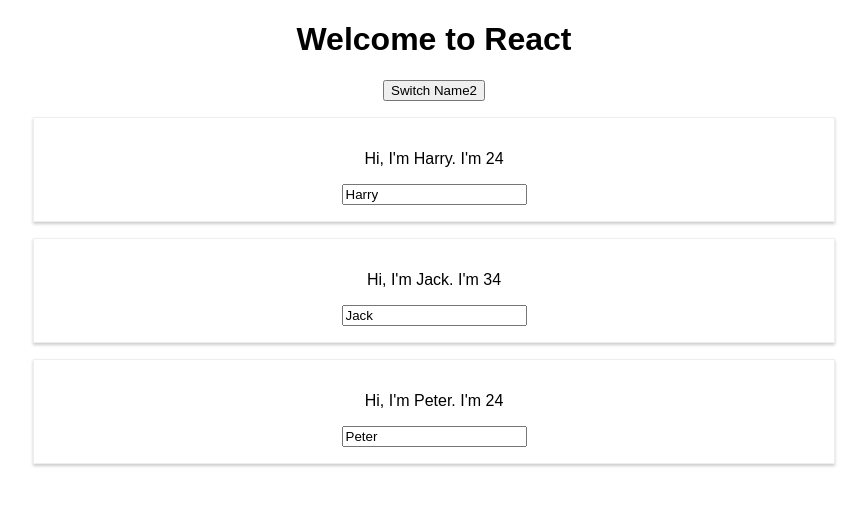
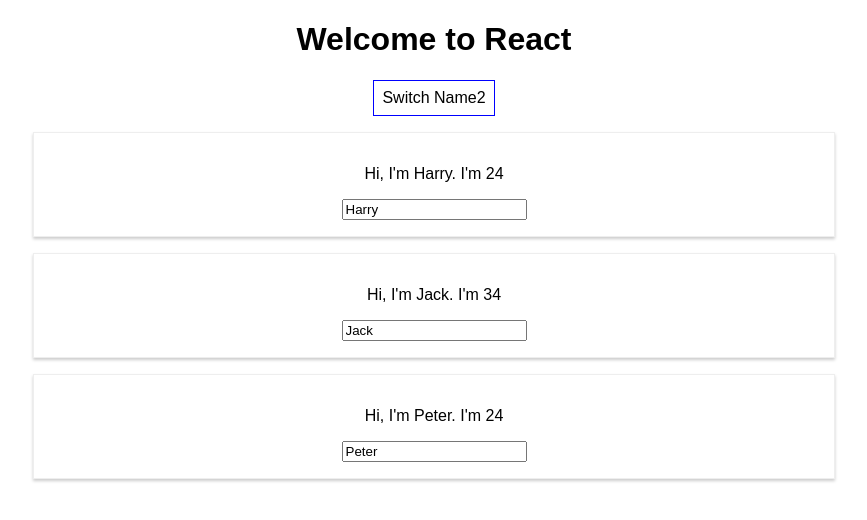
Before and after one commit to harryuan65/React-Review, a React (Create React App) app: page / in a window 1280 px wide. Shown: the top 520 px of the page, without its empty margins (206-1073 px from the left). Built offline with nearby package versions, Linux system fonts and the light colour scheme.

Commit message:
feat: add inline style

```diff
--- a/src/App.js
+++ b/src/App.js
@@ -47,10 +47,19 @@
     })
   }
   render() {
+    const style = {
+      backgroundColor: "white",
+      font: 'inherit',
+      border: '1px solid blue',
+      padding: '8px',
+      cursor: 'pointer'
+    }
     return (
       <div className="App">
         <h1 className="App-title">Welcome to React</h1>
-        <button onClick={this.switchNameHandler.bind(this, "FromButton")}>Switch Name2</button>
+        <button
+          style={style}
+          onClick={this.switchNameHandler.bind(this, "FromButton")}>Switch Name2</button>
         <Person
           name={this.state.persons[0].name}
           age={this.state.persons[0].age}
```
